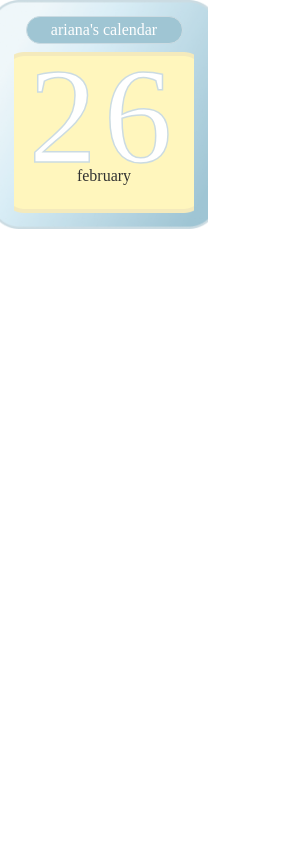
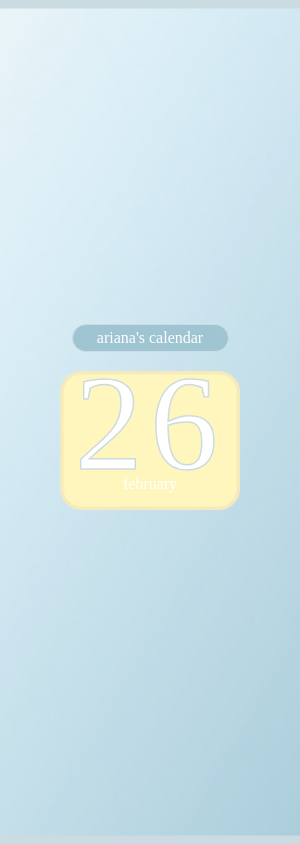
Before and after one commit to ariisoup/minicalendar, an Electron app: page index.html in a window 300 px wide. Drawn offline with Linux system fonts and the light colour scheme.

Commit message:
resized frame and started css for text

```diff
--- a/main.js
+++ b/main.js
@@ -3,8 +3,8 @@
 function createWindow() {
     const win = new BrowserWindow({
         title: "Mini calendar",
-        width: 214,
-        height: 228,
+        width: 200,
+        height: 200,
         resizable: false,
         maximizable: false,
         frame: false,
--- a/styles.css
+++ b/styles.css
@@ -27,6 +27,8 @@
     background-size: cover;
     background-repeat: no-repeat;
     background-position: center;
+    height: 100vh;
+    width: 100vw;
     opacity: 0.8;
 }
 
@@ -71,7 +73,7 @@
     gap: 1rem;
 
     background-image: url(assets/inner_background.png);
-    background-size: cover;
+    background-size: contain;
     background-repeat: no-repeat;
     background-position: center;
     }
@@ -96,3 +98,8 @@
     justify-content: center;
 
 }
+
+#month {
+    color: #fff;
+    text-align: center;
+]
```
